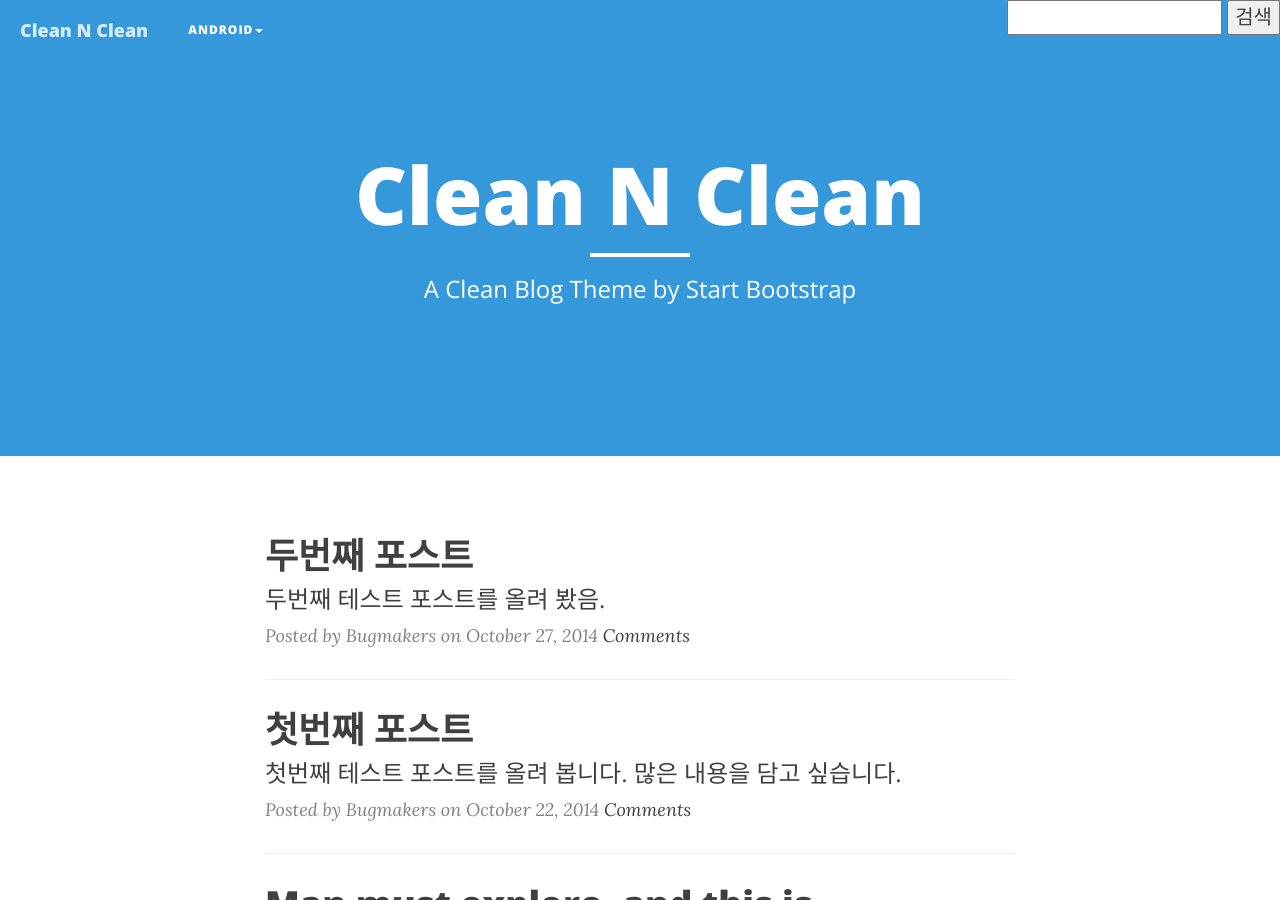
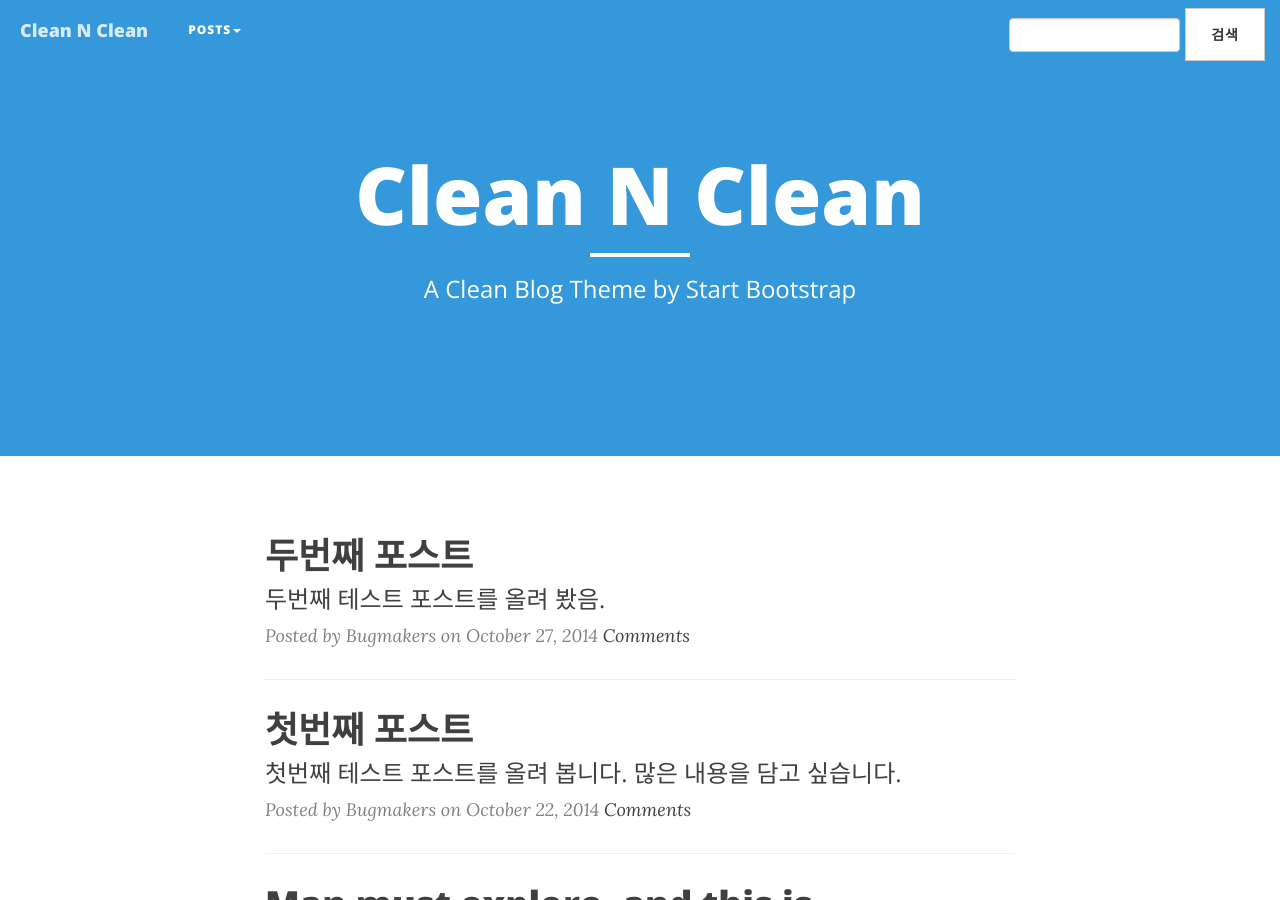
Before and after one commit to bugmakers/bugmakers.github.com, a Jekyll site: the page built from index.html, in a window 1280 px wide and 900 px high. Built offline with Jekyll 4.4.1, drawn with Linux system fonts in a browser that asks for light colours; nearby versions of some CDN libraries; Markdown is read by kramdown in place of the engine named in the settings; comment, search, counter and statistics services are not loaded.

Commit message:
검색 활성화

```diff
--- a/_includes/adsenseSearch.html
+++ b/_includes/adsenseSearch.html
@@ -1,13 +1,12 @@
-<div>
-  <form action="http://www.google.co.kr" id="cse-search-box" target="_blank">
-  <div>
-    <input type="hidden" name="cx" value="partner-pub-2962708026533144:9403430672" />
-    <input type="hidden" name="ie" value="UTF-8" />
-    <input type="text" name="q" size="16" />
-    <input type="submit" name="sa" value="&#xac80;&#xc0c9;" />
-  </div>
-</form>
-
-<script type="text/javascript" src="http://www.google.co.kr/coop/cse/brand?form=cse-search-box&amp;lang=ko"></script>
+<div >
+	<form class="navbar-form navbar-left" role="search"  action="http://www.google.co.kr" id="cse-search-box" target="_blank">
+        <div class="form-group">
+			<input type="hidden" name="cx" value="partner-pub-2962708026533144:9403430672" />
+			<input type="hidden" name="ie" value="UTF-8" />
+			<input type="text" name="q" size="16" class="form-control" />
+        </div>
+        <button type="submit" class="btn btn-default  btn-sm" >&#xac80;&#xc0c9;</button>
+    </form>
+	<script type="text/javascript" src="http://www.google.co.kr/coop/cse/brand?form=cse-search-box&amp;lang=ko"></script>
 
 </div>
--- a/_includes/nav.html
+++ b/_includes/nav.html
@@ -17,10 +17,11 @@
 
               <ul class="nav navbar-nav">
                 <li class="dropdown">
-                  <a id="drop1" href="#" role="button" class="dropdown-toggle" data-toggle="dropdown">Android<span class="caret"></span></a>
+                  <a id="drop1" href="#" role="button" class="dropdown-toggle" data-toggle="dropdown">Posts<span class="caret"></span></a>
                   <ul class="dropdown-menu" role="menu" aria-labelledby="drop1">
-                    <li role="presentation"><a role="menuitem" tabindex="-1" href="http://twitter.com/fat">Library</a></li>
-                    <li role="presentation"><a role="menuitem" tabindex="-1" href="http://twitter.com/fat">Another action</a></li>
+                    <li role="presentation" class="dropdown-header">Android</li>
+                    <li role="presentation"><a role="menuitem" tabindex="-1" href="http://twitter.com/fat">Librarys</a></li>
+                    <li role="presentation"><a role="menuitem" tabindex="-1" href="http://twitter.com/fat">UI Sample</a></li>
                     <li role="presentation"><a role="menuitem" tabindex="-1" href="http://twitter.com/fat">Something else here</a></li>
                     <li role="presentation" class="divider"></li>
                     <li role="presentation"><a role="menuitem" tabindex="-1" href="http://twitter.com/fat">Separated link</a></li>
--- a/_layouts/post.html
+++ b/_layouts/post.html
@@ -105,7 +105,7 @@
                 <p id="post-meta">Posted {{ category_content }}{{ tags_content }}</p>
 
 
-
+<!--
                 {% if post.category %}
                     {% for site_category in site.data.categories %}
                         {% if site_category.slug == post.category %}
@@ -141,7 +141,7 @@
                 {% if category_content != '' %}
                     <p id="post-meta">Posted {{ category_content }}{{  tags_content }}</p>
                 {% endif %}
-
+ -->
 		{% include adsenseTop2.html %}
 
                 {% include comments.html %}
--- a/js/clean-blog.js
+++ b/js/clean-blog.js
@@ -13,7 +13,7 @@
 
 $(function() {
 
-    $("input,textarea").jqBootstrapValidation({
+    $("#contactForm").find("input,textarea").jqBootstrapValidation({
         preventSubmit: true,
         submitError: function($form, event, errors) {
             // additional error messages or events
```
